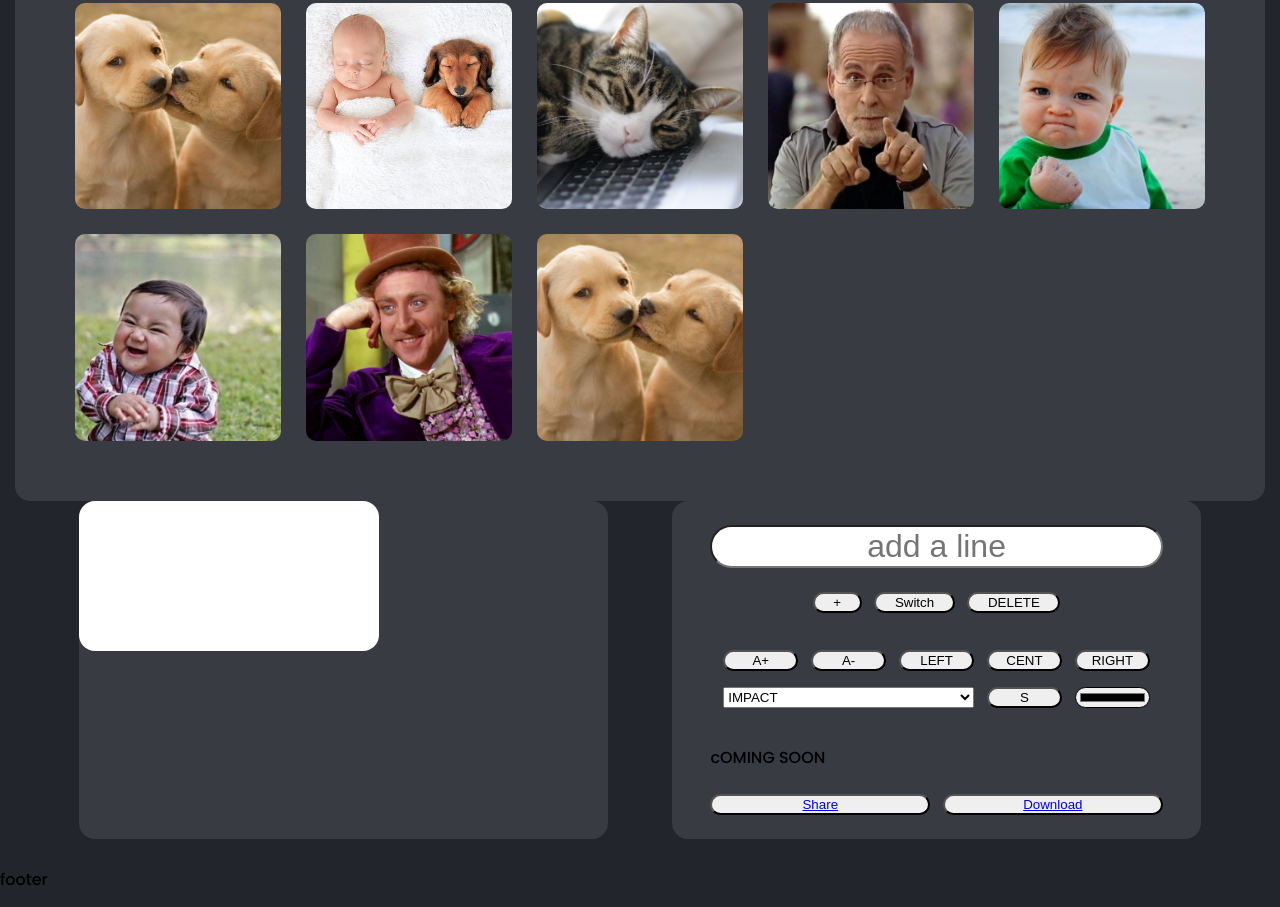
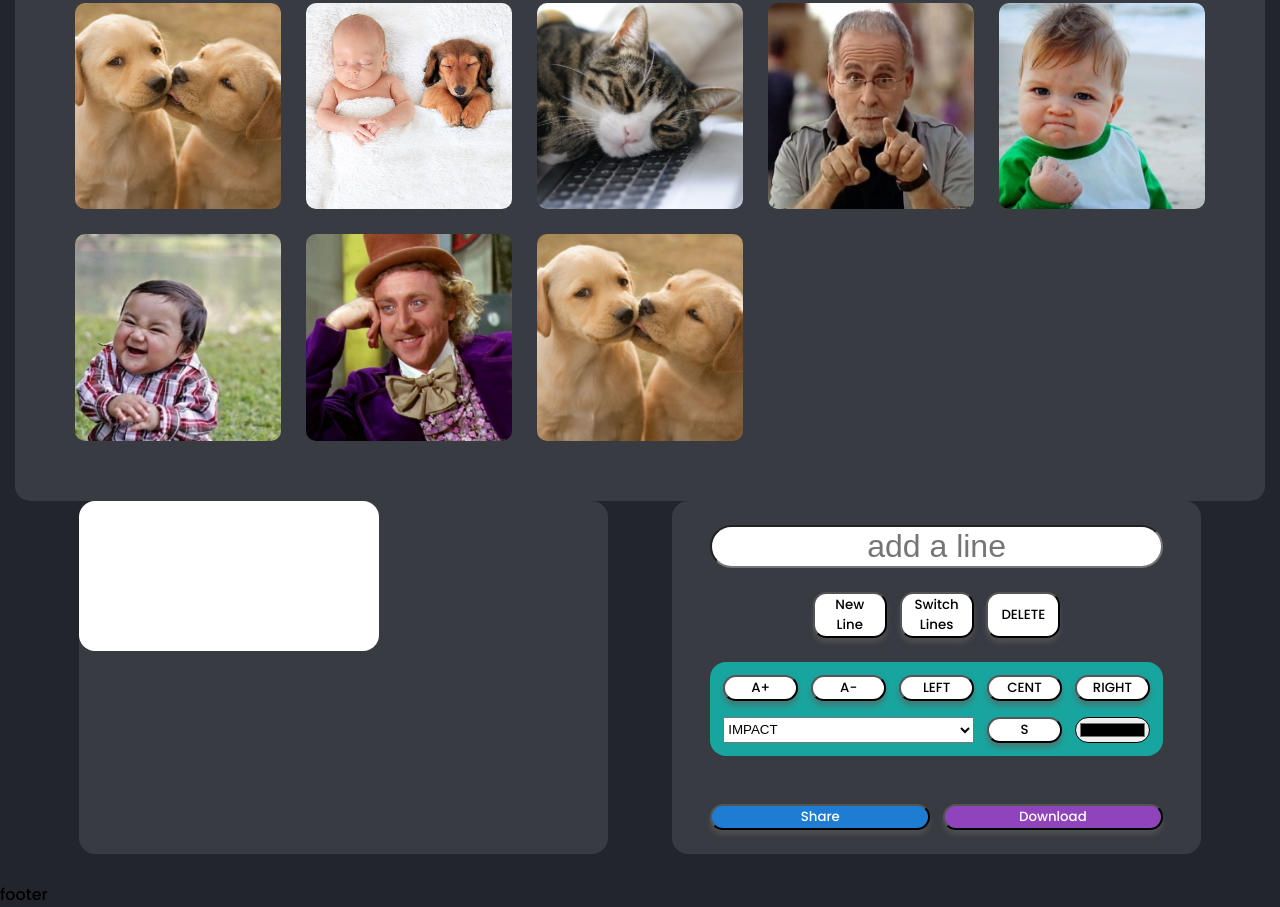
Before and after one commit to Berman21/mem-generator, a plain HTML site: page index.html in a window 1280 px wide. Shown: the part 1767-2674 px from the top of the page. Drawn offline with Linux system fonts and the light colour scheme.

Commit message:
bug fixes

```diff
--- a/css/components/editor-container.css
+++ b/css/components/editor-container.css
@@ -46,11 +46,13 @@
 
 .text {
     display: grid;
-    grid-template-columns: 1fr 1fr 1fr 1fr 1fr;
+    grid-template-columns: repeat(5,1fr) ;
     justify-items: space-between;
     row-gap: 2vh;
     column-gap: 1vw;
     padding: 1vw;
+    border-radius: 1em;
+    background-color: var(--clrSecondaryBase);
 }
 
 .controls-container input{
@@ -63,22 +65,42 @@
 
 .btns{
     display: grid;
-    grid-auto-flow: column;
+    grid-template-columns: 1fr 1fr 1fr;
     column-gap: 1vw;
     padding: 0 8vw;
 }
 
+
+
 button {
     border-radius: 1em;
     height: 100%;
+    width: 100%;
+    font-family: Poppins;
+    background-color: var(--clrPrimary-2);
+    box-shadow: 0px 5px 5px rgba(92, 92, 92, 0.55);
 }
+
 
 .font {
     grid-column: span 3;
 }
 
-.share{
+.export{
     display: grid;
     grid-template-columns: 1fr 1fr;
     gap: 1vw;
 }
+
+.export button:first-child{
+    background-color: var(--clrShare);
+}
+
+.export button:last-child {
+    background-color: var(--clrDownload);
+}
+
+.export > * a {
+    color: var(--clrPrimary-1);
+    text-decoration: none;
+}
--- a/css/components/gallery-container.css
+++ b/css/components/gallery-container.css
@@ -36,8 +36,12 @@
     align-items: center;
     height: 100%;
     margin: 0;
+    border-radius: 50em;
+}
 
-    border-radius: 50em;
+.filter a{
+    color: var(--clrPrimary-1);
+    text-decoration: none;
 }
 
 .search-container button{
@@ -59,6 +63,7 @@
     padding:25px 25px 25px;
 }
 
+.saved-memes-container,
 .gallery-container {
     display: grid;
     grid-template-columns: repeat(auto-fit, minmax(180px, 1fr));
--- a/css/components/main-header.css
+++ b/css/components/main-header.css
@@ -19,22 +19,29 @@
 }
 
 .main-header li {
+    display: flex;
+    align-content: center;
+    justify-items: center;
     border-radius: 50em;
+    padding: 0.5em;
 }
 
 .main-header li:hover {
     background-color: var(--clrPrimary-1);
-    box-shadow: inset 0 -6px var(--clrSecondaryBase);
+    box-shadow: inset 0 -6px var(--clrSecondaryBase);;
+    transition: 0.4s;
 }
 
 .main-header li:hover a{
     color: #21ac91;
+    transition: 0.4s;
 }
 
 .main-header .main-nav a {
     font-size: 1.375em;
     text-decoration: none;
     color: var(--clrPrimary-2);
+
 }
 
 /* HEADER LAYOUT */
@@ -43,13 +50,13 @@
     display: grid;
     grid-auto-flow: column;
     margin-inline-end: 5vw;
-    gap: 1.25em
+    gap: 1.25em;
 }
 
 .main-header .main-nav a {
     display: grid;
     justify-content: center;
-    align-items: center;
+    align-items: center;;
 
     transition: box-shadow 0.2s;
     will-change: box-shadow;
--- a/css/setup/vars.css
+++ b/css/setup/vars.css
@@ -6,9 +6,7 @@
     --clrPrimary-1: #fefefe;
     --clrPrimary-2: #ffffff;
 
-
-    --clrSecondaryBase:
-    --background-image: linear-gradient(-86deg, #33be6d 0%, #0c98b9 100%);;
+    --clrSecondaryBase: #19a59f;
 
     --clrShare:#1e7cd3;
     --clrShareShadow:#165c9c;
--- a/css/styles.css
+++ b/css/styles.css
@@ -10,7 +10,6 @@
 /* COMPONENTS */
 @import url("./components/main-header.css");
 @import url("./components/main-footer.css");
-@import url("./components/main-screen.css");
 @import url("./components/gallery-container.css");
 @import url("./components/editor-container.css");
 
--- a/index.html
+++ b/index.html
@@ -15,7 +15,8 @@
             <div class="logo">MemeX</div>
             <nav class="main-nav-container">
                 <ul class="main-nav clean-list">
-                    <li><a href="#">Gallery</a></li>
+                    <li><a href="#" onclick="renderGallery()">Gallery</a></li>
+                    <li><a href="#" onclick="onFlexible()">Flexible</a></li>
                     <li><a href="#">About</a></li>
                 </ul>
             </nav>
@@ -33,7 +34,7 @@
                     <li><a href="#">funny</a></li>
                     <li><a href="#">animals</a></li>
                     <li><a href="#">Men</a></li>
-                    <li><a href="#">Women</a></li>
+                    <li><a href="#">Kids</a></li>
                 </ul>
 
                 <button>More</button>
@@ -45,7 +46,7 @@
 
         </div>
 
-        <section class="editor-container">
+        <section class="editor-container hidden">
 
             <div class="canvas-container">
                 <canvas class="main-canvas" onclick="onLineClick(event)"></canvas>
@@ -60,8 +61,8 @@
                 </article>
 
                 <article class="item btns">
-                    <button onclick="onCreateLine()">+</button>
-                    <button onclick="onSwitchLine()">Switch</button>
+                    <button onclick="onCreateLine()">New Line</button>
+                    <button onclick="onSwitchLine()">Switch Lines</button>
                     <button onclick="onDeleteLine()">DELETE</button>
                 </article>
 
@@ -75,18 +76,18 @@
                     <!-- <button class="font">FONT</button> -->
                     <select class="font" id="font">
                         <option value="Impact">IMPACT</option>
-                        <option value="ariel" >Ariel</option>
+                        <option value="ariel">Ariel</option>
                         <option value="times new Roman">Times new Roman</option>
                     </select>
                     <button>S</button>
                     <input type="color" class="color-picker" oninput="onSetLineColor(this.value)">
                 </article>
 
-                <article class="item stickers">cOMING SOON</article>
+                <article class="item stickers"></article>
 
-                <article class="item share">
+                <article class="item export">
 
-                    <button >
+                    <button class="share">
                         <a href="#" onclick="onUpload()">Share</a>
                     </button>
 
--- a/js/gallery.controller.js
+++ b/js/gallery.controller.js
@@ -17,7 +17,7 @@ function renderGallery() {
     }
     elEditor.classList.add('hidden')
     elMainGallery.classList.remove('hidden')
-    // resizeCanvas()
+
 }
 
 function onImgSelect(elImg) {
--- a/js/meme.controller.js
+++ b/js/meme.controller.js
@@ -79,10 +79,12 @@ function onSwitchLine() {
     drawBorder(borderStartX, borderStartY, borderWidth, borderHeight)
 }
 
-// function onFlexible(){
-//     flexible()
-
-// }
+function onFlexible() {
+    // console.log('hi');
+    // flexible()
+    // onImgSelect(elImg)
+    // renderMeme()
+}
 
 function onUpload() {
     uploadImg()
--- a/js/services/meme.service.js
+++ b/js/services/meme.service.js
@@ -44,6 +44,8 @@ var gImgs = [
     { id: 43, url: 'images/dogs.jpg', keywords: ['funny', 'cat'] }
 ]
 
+var gSavedMemes = []
+
 var gLines = ['aaaa', 'bbbb', 'ccccc', 'dddddd']  // for flexible
 
 var gImg
@@ -54,15 +56,17 @@ var gMeme = {
     lines: []
 }
 
-function flexible() {
-    let randIdx = getRandomIntInclusive(0, gImgs.length)
-    gImg = gImgs[randIdx].url
-    randIdx = getRandomIntInclusive(0, gLines.length)
-    const randLine = gLines[randIdx]
-    createLine(randLine)
-}
+// function flexible() {
+//     let randIdx = getRandomIntInclusive(0, gImgs.length)
+//     const Img =
+//     setImg(Img)
+//     randIdx = getRandomIntInclusive(0, gLines.length)
+//     const randLine = gLines[randIdx]
+//     createLine(randLine)
+// }
 
 function setImg(img) {
+    console.log(img);
     gImg = img
 }
 
@@ -137,3 +141,12 @@ function selectFont(font,idx){
     console.log(font);
     gMeme.lines[idx].font = font
 }
+
+// function saveMeme(meme,imgUrl){
+
+//     gSavedMemes.push(savedMeme)
+// }
+
+// function getSavedMemes(){
+//     return gSavedMemes
+// }
```
Also changed, not shown: css/components/main-screen.css (deleted).
